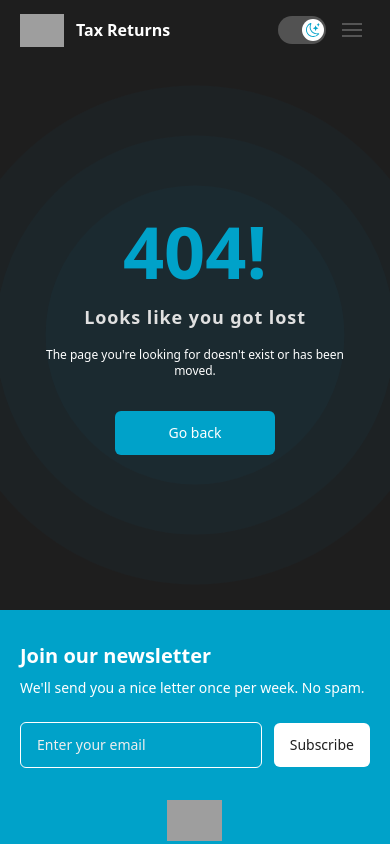
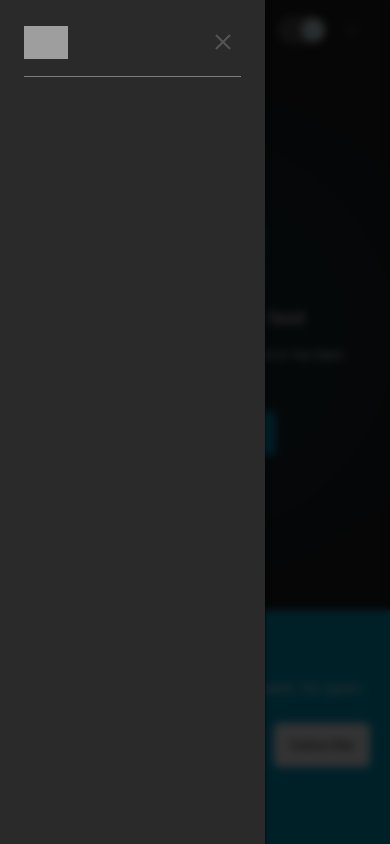
Before and after one commit to Trayshmhirk/tax-return-landing-page, a React (Vite) app: page /help in a window 390 px wide. Both pictures are taken after a click on the button 352 px from the left and 30 px from the top of the page. Shown: the top 844 px of the page. Built offline with nearby package versions, Linux system fonts and the light colour scheme; grey boxes are pictures that could not be loaded.

Commit message:
integrate sidebar slide in out feature

```diff
--- a/src/components/common/Header.tsx
+++ b/src/components/common/Header.tsx
@@ -2,8 +2,11 @@ import { NavLink } from "react-router-dom";
 import { HamburgerIcon } from "../icons/HamburgerIcon";
 import { Button } from "../ui/button";
 import CustomThemeSwitch from "../custom/CustomThemeSwitch";
+import { useSidebar } from "@/hooks/useSidebar";
 
 const Header = () => {
+   const { isOpen, toggleSidebar } = useSidebar();
+
    return (
       <header className="bg-white flex justify-center items-center dark:bg-eerieBlack py-3 px-5 sm:px-7 lg:px-10 text-sm lg:text-base">
          <div className="w-full md:container flex items-center justify-between gap-4">
@@ -68,7 +71,7 @@ const Header = () => {
             <div className="flex gap-2 md:hidden">
                <CustomThemeSwitch />
 
-               <HamburgerIcon />
+               <HamburgerIcon toggle={toggleSidebar} isOpen={isOpen} />
             </div>
          </div>
       </header>
--- a/src/components/common/Overlay.tsx
+++ b/src/components/common/Overlay.tsx
@@ -8,7 +8,7 @@ const Overlay = ({ isOpen }: OverlayProps) => {
    const { toggleSidebar } = useSidebar();
    return (
       <div
-         className={`fixed inset-0 bg-black/80 backdrop-blur-sm z-30 ${
+         className={`fixed inset-0 bg-black/80 backdrop-blur-sm z-[99] ${
             isOpen ? "block sm:hidden" : "hidden"
          }`}
          onClick={toggleSidebar}
--- a/src/components/sidebar/Sidebar.tsx
+++ b/src/components/sidebar/Sidebar.tsx
@@ -5,15 +5,22 @@ import { HamburgerIcon } from "../icons/HamburgerIcon";
 const Sidebar = () => {
    const { isOpen, toggleSidebar } = useSidebar();
 
+   console.log(isOpen);
+
    return (
       <>
          <Overlay isOpen={isOpen} />
-         <aside>
+         <aside
+            className={`
+               fixed inset-y-0 z-[99] transform transition-transform duration-300 ease-in-out
+               ${isOpen ? "translate-x-0" : "-translate-x-full"}
+               w-[265px] xs:w-[300px] flex flex-col bg-white dark:bg-darkGray
+             text-eerieBlack dark:text-white p-6 shadow-md dark:shadow-md-dark md:hidden
+            ]`}
+         >
             <div className="h-full flex flex-col justify-between">
                <div className="flex flex-col gap-4">
-                  <div
-                     className={`flex ${isOpen ? "items-center justify-between" : "w-fit flex-col-reverse items-center self-center gap-4"} `}
-                  >
+                  <div className="flex items-center justify-between">
                      <div className="w-fit text-darkElectricBlue">
                         <img
                            width="44"
@@ -46,8 +53,6 @@ const Sidebar = () => {
                            />
                         ))} */}
                      </nav>
-
-                     <div className="w-full h-[1px] bg-eerieBlack dark:bg-white opacity-40" />
 
                      {/* <NavItems
                         title="Logout"
--- a/src/layouts/MainLayout.tsx
+++ b/src/layouts/MainLayout.tsx
@@ -1,10 +1,13 @@
 import { Outlet } from "react-router-dom";
 import Header from "../components/common/Header";
 import Footer from "../components/common/Footer";
+import Sidebar from "@/components/sidebar/Sidebar";
 
 const MainLayout = () => {
    return (
       <div className="w-full h-full flex flex-col">
+         <Sidebar />
+
          <Header />
          <Outlet />
          <Footer />
--- a/src/provider/ContextProvider.tsx
+++ b/src/provider/ContextProvider.tsx
@@ -1,3 +1,4 @@
+import { SidebarContext } from "@/context/SidebarContext";
 import { ThemeContext } from "@/context/ThemeContext";
 
 type ContextProviderProps = {
@@ -7,7 +8,7 @@ type ContextProviderProps = {
 const ContextProvider = ({ children }: ContextProviderProps) => {
    return (
       <ThemeContext defaultTheme="dark" storageKey="vite-ui-theme">
-         {children}
+         <SidebarContext>{children}</SidebarContext>
       </ThemeContext>
    );
 };
```
